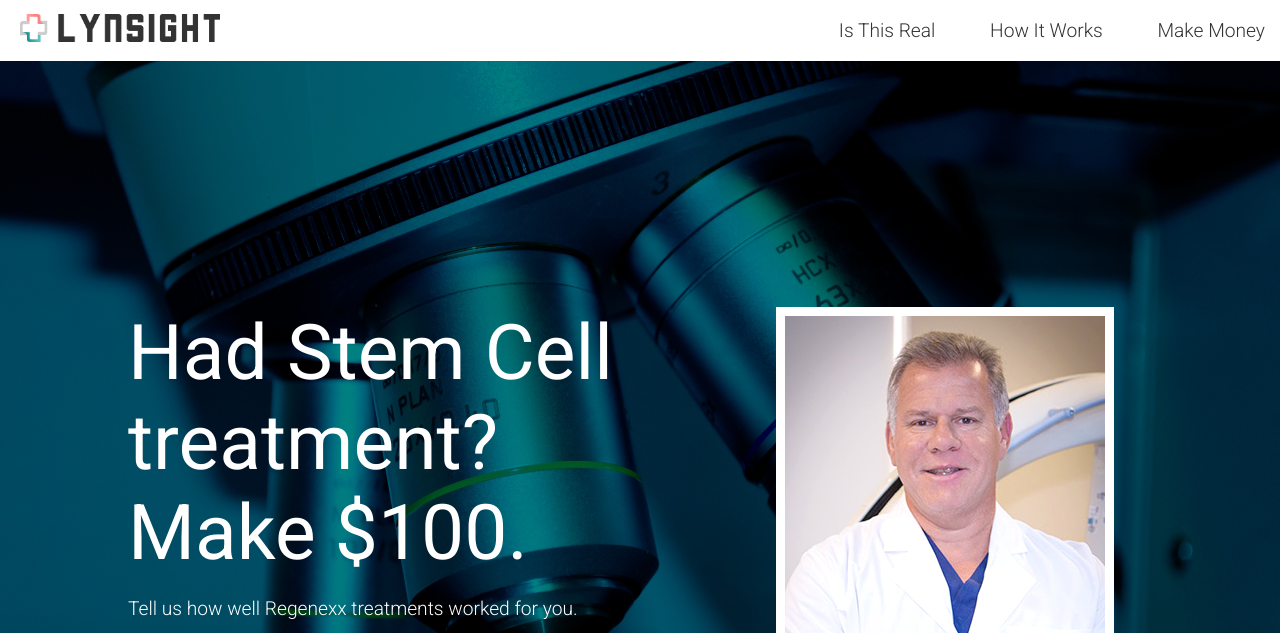
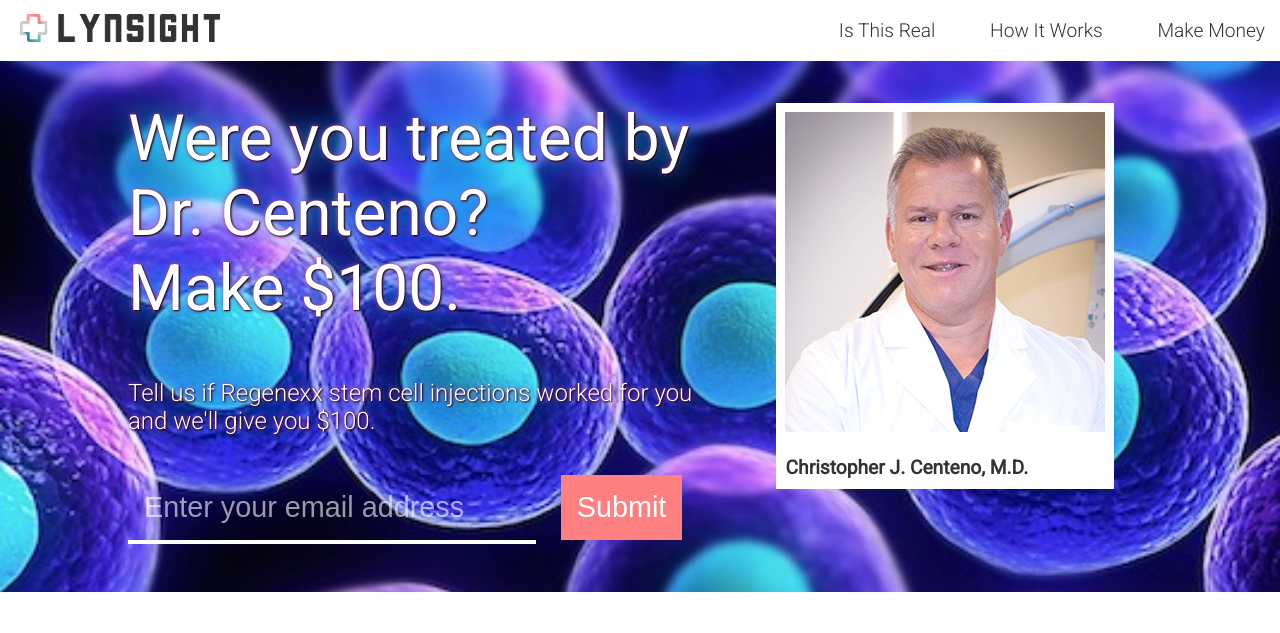
Before and after one commit to Lynsight/github-demo, a PHP site: page /index.html in a window 1280 px wide. Shown: the top 633 px of the page. Run offline with PHP 8.4, Linux system fonts and the light colour scheme.

Commit message:
landing page

```diff
--- a/Lynsight/index.html
+++ b/Lynsight/index.html
@@ -1,5 +1,6 @@
 <!DOCTYPE html>
 <html lang="en">
+
 <head>
   <meta charset="UTF-8">
   <meta name="viewport" content="width=device-width, initial-scale=1.0">
@@ -7,9 +8,12 @@
   <title>Lynsight - M.D. Review</title>
   <link rel="stylesheet" href="styles.css">
 </head>
+
 <body>
   <header id="header">
-    <div><img src="logoLandscape.png" alt="Logo" id="header-img" class="navPadding"></div>
+    <div>
+      <img src="logoLandscape.png" alt="Logo" id="header-img" class="navPadding">
+    </div>
     <nav id="nav-bar" class="nav navPadding">
       <a href="#video" class="nav-link">Is This Real</a>
       <a href="#howto" class="nav-link">How It Works</a>
@@ -22,10 +26,13 @@
 
     <div id="cover">
       <div>
-  <h1>Had Stem Cell treatment?</br>Make $100.</h1>
-  <p>Tell us how well Regenexx treatments worked for you.</p>
+        <h1>Were you treated by Dr. Centeno?</br>Make $100.</h1>
+        <p class="elab">
+          Tell us if Regenexx stem cell injections worked for you and we'll give you $100.
+          <!-- Tell us how well Regenexx treatments worked for you. -->
+        </p>
 
-  <form id="form"  action="email.php">
+        <form id="form" action="email.php">
           <input name="email" id="email" type="email" class="marginTop" placeholder="Enter your email address" required/>
           <input id="submit" type="submit" value="Submit"></input>
         </form>
@@ -41,18 +48,20 @@
   <section id="video">
 
     <main>
-  <div class="content" id="rowReverse">
+      <div class="middle" id="rowReverse">
         <div>
-      <h2>Sounds good, but does it work?</h2>
+          <h2>Do Regenexx Stem Cell injections actually work?</h2>
           <p>
-        We've put in hours of research, read about the treatments, and have even watched the YouTube videos. Now, we'd like to listen to your feedback.
+            Dr. Centeno publishes large amounts of social media extolling the benefits of Stem Cell injections. Unfortunately, with treatments costing upwards of $10k, we can't rely on his word alone. We need to hear directly from his former patients.
           </p>
           <p>
-         Prove that you've been seen by <b>Christopher J. Centeno, M.D.</b>, have received stem cell treatment, and allow us to ask a few questions. We will pay you for participating in this collection of data. Complete the form above, do our interview, and make an easy $100.
+            Prove that you've received stem cell treatment from <b>Christopher J. Centeno, M.D.</b> & allow us to interview you (confidentially). <br>
+            We will pay you for the truth. Whether it worked or <span style="color: deeppink;">not</span>, we all need to know.
           </p>
         </div>
         <div>
-      <iframe width="560" height="315" src="https://www.youtube.com/embed/mlqRIhG7N38?rel=0&amp;showinfo=0" frameborder="0" allow="autoplay; encrypted-media" allowfullscreen></iframe>
+          <iframe width="560" height="315" src="https://www.youtube.com/embed/mlqRIhG7N38?rel=0&amp;showinfo=0" frameborder="0" allow="autoplay; encrypted-media"
+            allowfullscreen></iframe>
         </div>
       </div>
   </section>
@@ -65,10 +74,12 @@
         <div class="box">
           <h2>Enter Your Email</h2>
           <div class="boxDiv">
-          <img class="boxImg"src="email.png" alt="">
+            <img class="boxImg" src="email.png" alt="">
           </div>
           <p>
-          Fill the form above. Enter your email and hit <b>Submit</b>. We will contact you shortly after.
+            Did stem cells work for you? <br>
+            Enter your email and hit <b>Submit</b>. <br>
+            We will contact you shortly after.
           </p>
         </div>
         <div class="box">
@@ -77,16 +88,20 @@
             <img class="boxImg" src="bill.png" alt="">
           </div>
           <p>
-          Send a picture of all documentation regarding the treatment you received. It <b>will</b> be kept confidential.
+            Prove you were his patient <br>
+            with a picture of a medical bill. <br>
+            It <b>will</b> be kept confidential.
           </p>
         </div>
         <div class="box">
-        <h2>Q&A For Money</h2>
+          <h2>Recorded Interview</h2>
           <div class="boxDiv">
             <img class="boxImg" src="dolla.png" alt="">
           </div>
           <p>
-          Participate in a quick interview. We will pay you for your story. It really is that simple.
+            Participate in a quick interview. <br>
+            Voices altered for confidentiality. <br>
+            We will pay you for your story. <br>
           </p>
         </div>
       </div>
@@ -94,4 +109,5 @@
   </main>
 
 </body>
+
 </html>
--- a/Lynsight/styles.css
+++ b/Lynsight/styles.css
@@ -16,7 +16,7 @@ a:hover, a:active {
 
 body{
   color: #fff;
-  background-image: url('cover.jpg');
+  background-image: url('stem_cells_01.jpg');
   background-repeat: no-repeat;
   background-position: center center;
   background-attachment: fixed;
@@ -30,8 +30,14 @@ body{
 
 h1{
   font-weight: 400;
-  font-size: 4em;
-  margin-bottom: 5px;
+  font-size: 4rem;
+  /* margin-bottom: 5px; */
+  /* text-shadow: -1px 0 black, 0 1px black, 1px 0 black, 0 -1px black; */
+  text-shadow: 1px 1px 2px black, 0 0 25px deepskyblue, 0 0 5px deeppink;
+}
+.elab {
+  text-shadow: 1px 1px 2px black, 0 0 25px deepskyblue, 0 0 5px deeppink;
+  font-size: 1.5rem;
 }
 
 .boldType{font-size: 1.3em; font-weight: 700;}
@@ -71,22 +77,57 @@ h1{
 }
 
 #cover{
-  min-height: 1000px;
+  /* top includes pic of Centeno */
   width: 80%;
   margin: auto;
+  padding-top: 3rem;
+  padding-bottom: 3rem;
   text-align: left;
   display: flex;
   justify-content: space-around;
   align-items: center;
 }
+main{
+  /* middle includes video */
+  width: 100%;
+  background-color: #fff;
+  color: #333;
+  padding-top: 0rem;
+  padding-bottom: 0rem;
+}
+.middle {
+  /* bottom includes bill clip art */
+  width: 80%;
+  min-height: 0px;
+  display: flex;
+  justify-content: space-between;
+  align-items: center;
+  text-align: left;
+  margin: auto;
+  padding-top: 1rem;
+  padding-bottom: 1rem;
+}
+
+.content {
+  /* bottom includes bill clip art */
+  width: 80%;
+  min-height: 0px;
+  display: flex;
+  justify-content: space-between;
+  align-items: center;
+  text-align: left;
+  margin: auto;
+  padding-top: 3rem;
+  padding-bottom: 3rem;
+}
 
 input {
   border: 0px;
   background-color: transparent;
-  margin-top: 60px;
+  margin-top: 1rem;
   font-size: 1.5em;
   color: #fff;
-  padding: 10px;
+  padding: 1rem;
 }
 
 input::placeholder { /* Chrome, Firefox, Opera, Safari 10.1+ */
@@ -110,21 +151,6 @@ input[type=submit]:hover{
   background-color: #ff9d9dff;
 }
 
-main{
-  width: 100%;
-  background-color: #fff;
-  color: #333;
-}
-
-.content {
-  width: 80%;
-  min-height: 800px;
-  display: flex;
-  justify-content: space-between;
-  align-items: center;
-  text-align: left;
-  margin: auto;
-}
 
 #rowReverse{flex-direction: row-reverse;}
 
@@ -145,10 +171,10 @@ iframe {margin-right: 5em;}
 .boxImg{
   width:auto;
   height:250px;
-  padding-top: 30px;
+  /* padding-top: 30px; */
 }
 
-@media screen and (max-width: 1200px) {
+@media screen and (max-width: 600px) {
 
   #header{
     display: flex;
@@ -161,7 +187,7 @@ iframe {margin-right: 5em;}
   #cover{
     width: 90%;
     margin: auto;
-    padding-top: 100px;
+    padding-top: 0px;
     padding-bottom: 100px;
     text-align: center;
     flex-direction: column-reverse;
@@ -176,7 +202,7 @@ iframe {margin-right: 5em;}
     align-items: center;
     text-align: left;
     margin: auto;
-    padding-top: 90px;
+    padding-top: 0px;
   }
 
 iframe {margin: 0px; margin-bottom: -8em;}
```
Also changed, not shown: Lynsight/stem_cells_01.jpg (added). Lines whose indentation alone changed are shown as unchanged.
